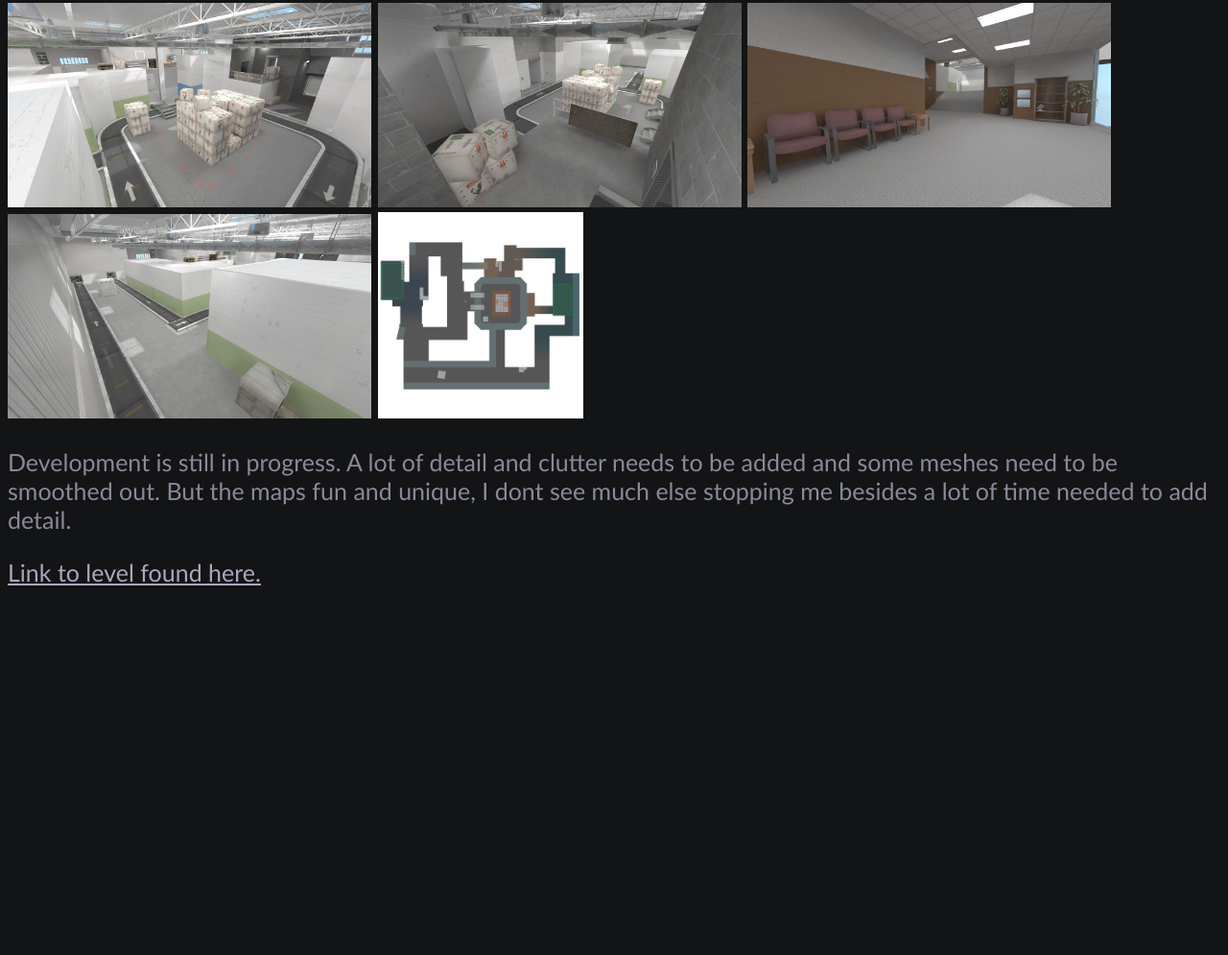
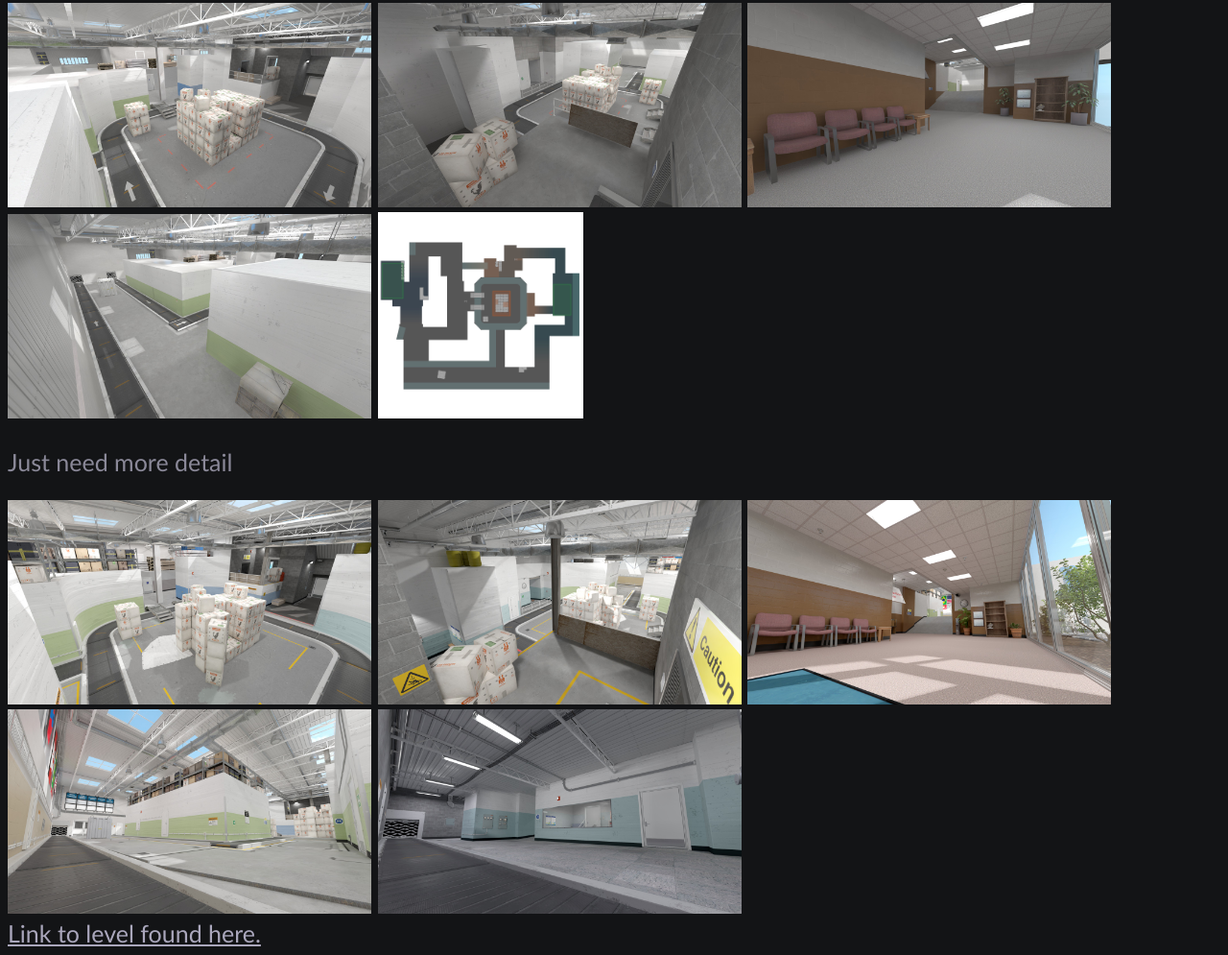
Before and after one commit to anickl/anickl.github.io, a plain HTML site: page writeups/de_belts.html in a window 1280 px wide. Shown: the part 3249-4244 px from the top of the page at 96% size. Before the commit the page ends 3868 px from the top, so only its background shows below. Drawn offline with Linux system fonts and the light colour scheme.

Commit message:
finished belts
final updates from making de_belts and changing some stuff on the main page

```diff
--- a/writeups/de_belts.html
+++ b/writeups/de_belts.html
@@ -48,7 +48,14 @@
           <img style="width:30%" src="de_belts/730_33.jpg"/>
           <img style="width:17%" src="de_belts/de_belts_radar_6.jpg"/>
       </div>
-      <p>Development is still in progress. A lot of detail and clutter needs to be added and some meshes need to be smoothed out. But the maps fun and unique, I dont see much else stopping me besides a lot of time needed to add detail.</p>
-      <a href="https://steamcommunity.com/sharedfiles/filedetails/?id=3443484215">Link to level found here.</a>
+      <p>Just need more detail</p>
+      <div>
+          <img style="width:30%" src="de_belts/730_70.jpg"/>
+          <img style="width:30%" src="de_belts/730_71.jpg"/>
+          <img style="width:30%" src="de_belts/730_72.jpg"/>
+          <img style="width:30%" src="de_belts/730_73.jpg"/>
+          <img style="width:30%" src="de_belts/730_74.jpg"/>
+      </div>
+      <a href="https://steamcommunity.com/sharedfiles/filedetails/?id=3665625941">Link to level found here.</a>
   </body>
 </html>
```
Also changed, not shown: index.html (+3 -2 lines), writeups/de_belts/730_70.jpg (added), writeups/de_belts/730_71.jpg (added), writeups/de_belts/730_72.jpg (added), writeups/de_belts/730_73.jpg (added), writeups/de_belts/730_74.jpg (added), 1 other file.
